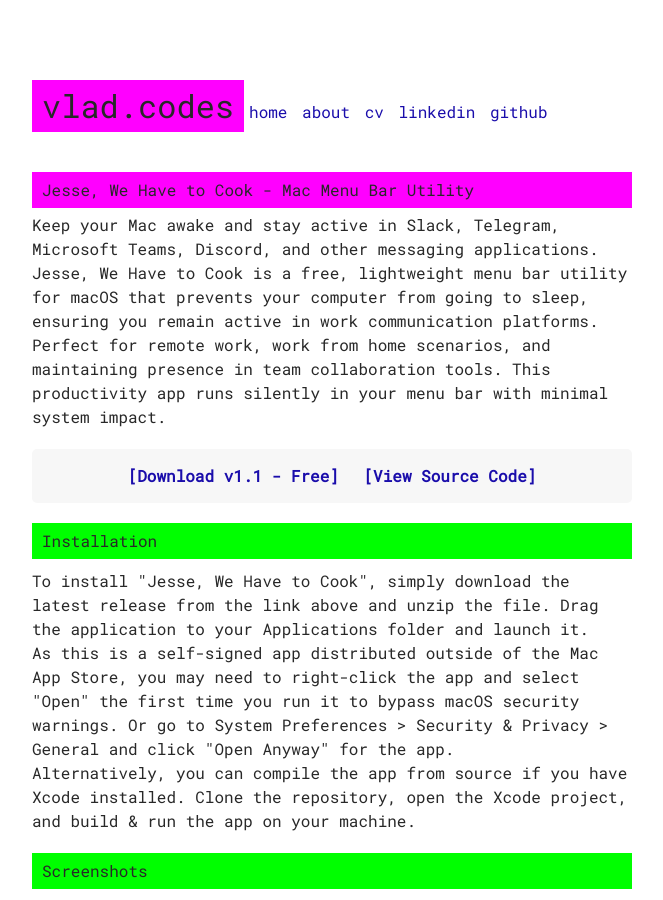
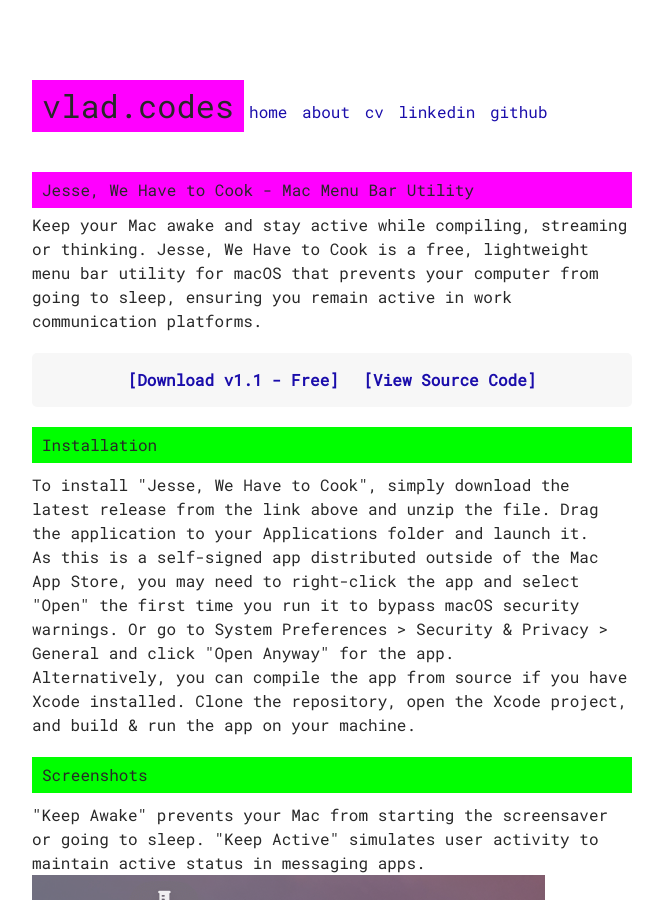
Before and after one commit to vshvedov/vladcodes, a Jekyll site: the page built from jessewehavetocook.html, in a window 1280 px wide and 900 px high. Shown: the whole window, without its empty margins (308-971 px from the left). Built offline with Jekyll 4.4.1, drawn with Linux system fonts in a browser that asks for light colours.

Commit message:
Update app description in jessewehavetocook.html for improved clarity and focus on functionality

```diff
--- a/jessewehavetocook.html
+++ b/jessewehavetocook.html
@@ -21,9 +21,7 @@
   <h1 itemprop="name">Jesse, We Have to Cook - Mac Menu Bar Utility</h1>
 
   <div itemprop="description">
-    <p>Keep your Mac awake and stay active in Slack, Telegram, Microsoft Teams, Discord, and other messaging applications. Jesse, We Have to Cook is a <strong>free, lightweight menu bar utility</strong> for macOS that prevents your computer from going to sleep, ensuring you remain active in work communication platforms.</p>
-
-    <p>Perfect for <strong>remote work</strong>, <strong>work from home</strong> scenarios, and maintaining presence in team collaboration tools. This <strong>productivity app</strong> runs silently in your menu bar with minimal system impact.</p>
+    <p>Keep your Mac awake and stay active while compiling, streaming or thinking. Jesse, We Have to Cook is a <strong>free, lightweight menu bar utility</strong> for macOS that prevents your computer from going to sleep, ensuring you remain active in work communication platforms.</p>
   </div>
 
   <p style="margin: 20px 0; padding: 15px; background: #f7f7f7; border-radius: 5px; text-align: center;">
```
